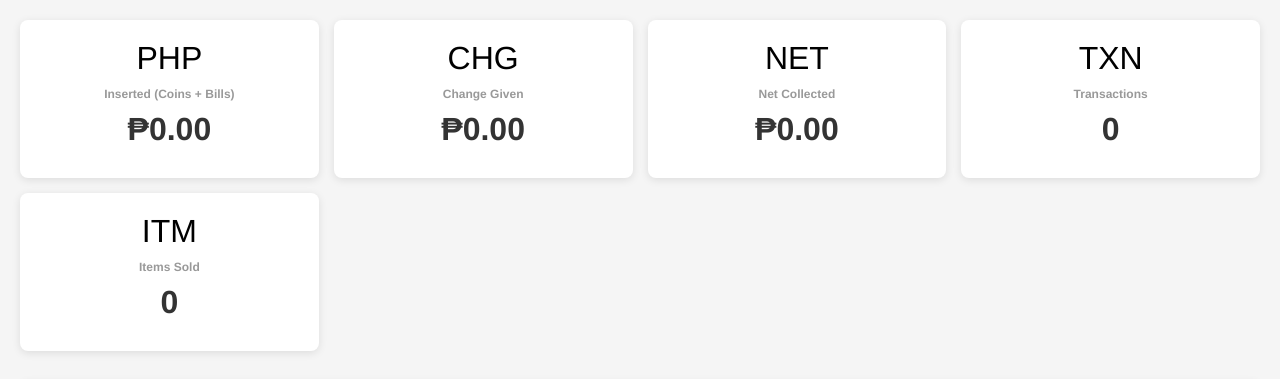
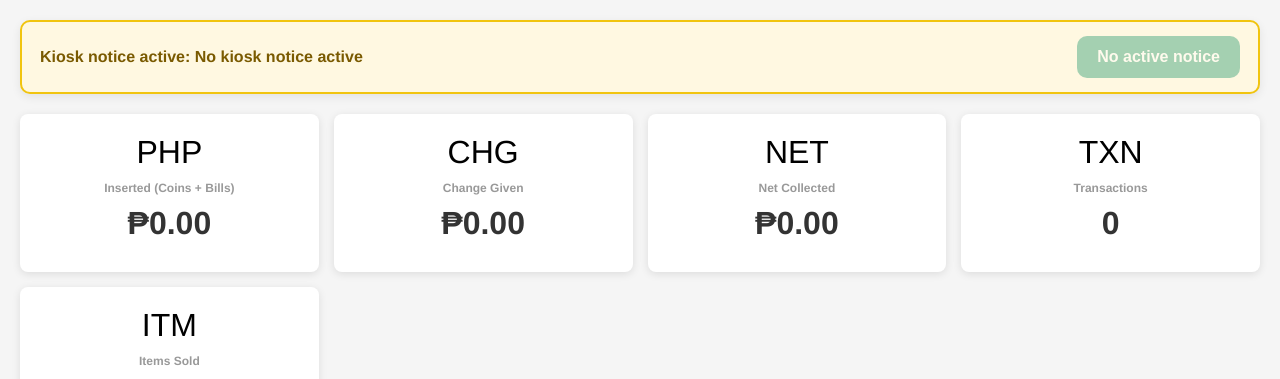
Before and after one commit to krrsgm/raon-vending-rpi4, a Flask app: page /dashboard in a window 1280 px wide. Shown: the part 89-468 px from the top of the page. Run offline with Flask 3, Linux system fonts and the light colour scheme; data that the repository does not hold is empty.

Commit message:
Show kiosk notice banner always and disable clear when inactive

```diff
--- a/templates/dashboard.html
+++ b/templates/dashboard.html
@@ -372,7 +372,7 @@
 
         /* Kiosk notice banner (shows after admin acknowledgement) */
         .kiosk-notice-banner {
-            display: none;
+            display: flex;
             background: #fff8e1;
             border: 2px solid #f1c40f;
             border-radius: 10px;
@@ -913,10 +913,16 @@
 
                 const banner = document.getElementById('kioskNoticeBanner');
                 const msgEl = document.getElementById('kioskNoticeMessage');
-                if (banner) banner.style.display = kioskNoticeActive ? 'flex' : 'none';
+                const clearBtn = banner ? banner.querySelector('button') : null;
+                if (banner) banner.style.display = 'flex';
                 if (msgEl) msgEl.textContent = kioskNoticeActive
                     ? (kioskNoticeMessage || 'Please wait. Admin is on the way to fix the machine.')
-                    : '';
+                    : 'No kiosk notice active';
+                if (clearBtn) {
+                    clearBtn.disabled = !kioskNoticeActive;
+                    clearBtn.style.opacity = kioskNoticeActive ? '1' : '0.4';
+                    clearBtn.textContent = kioskNoticeActive ? 'Clear notice on kiosk' : 'No active notice';
+                }
             } catch (error) {
                 console.error('Error loading kiosk notice state:', error);
             }
```
